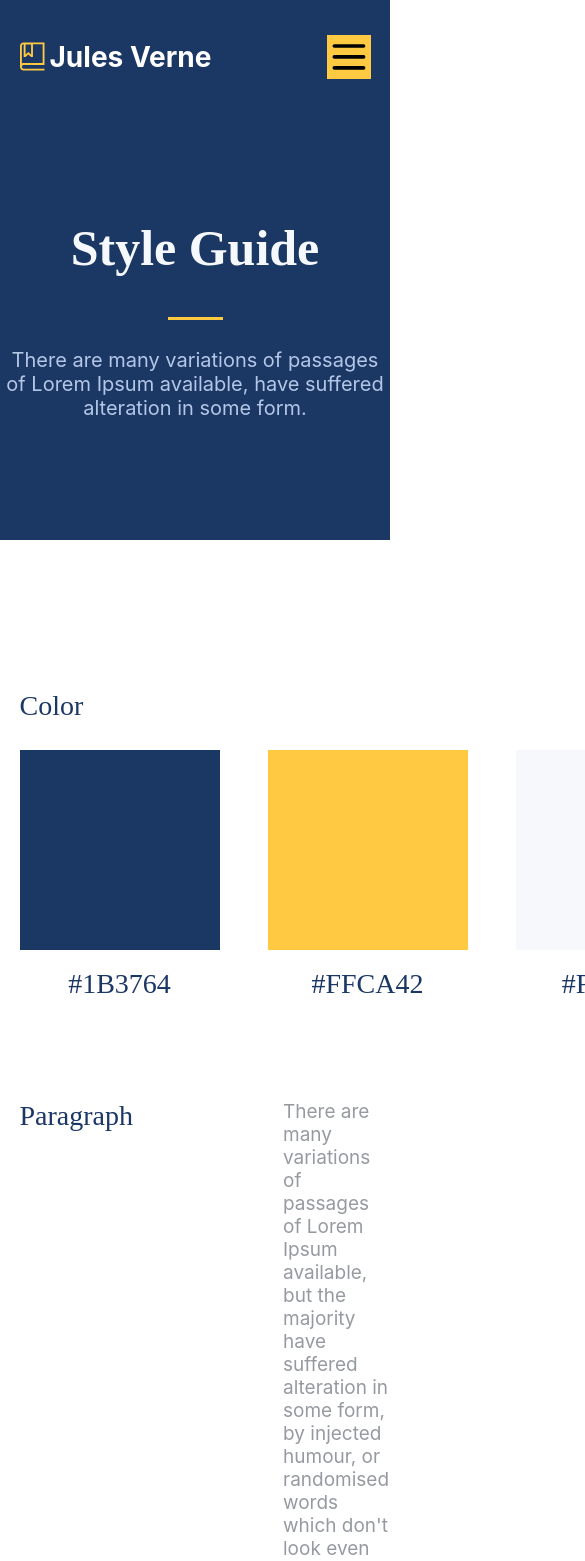
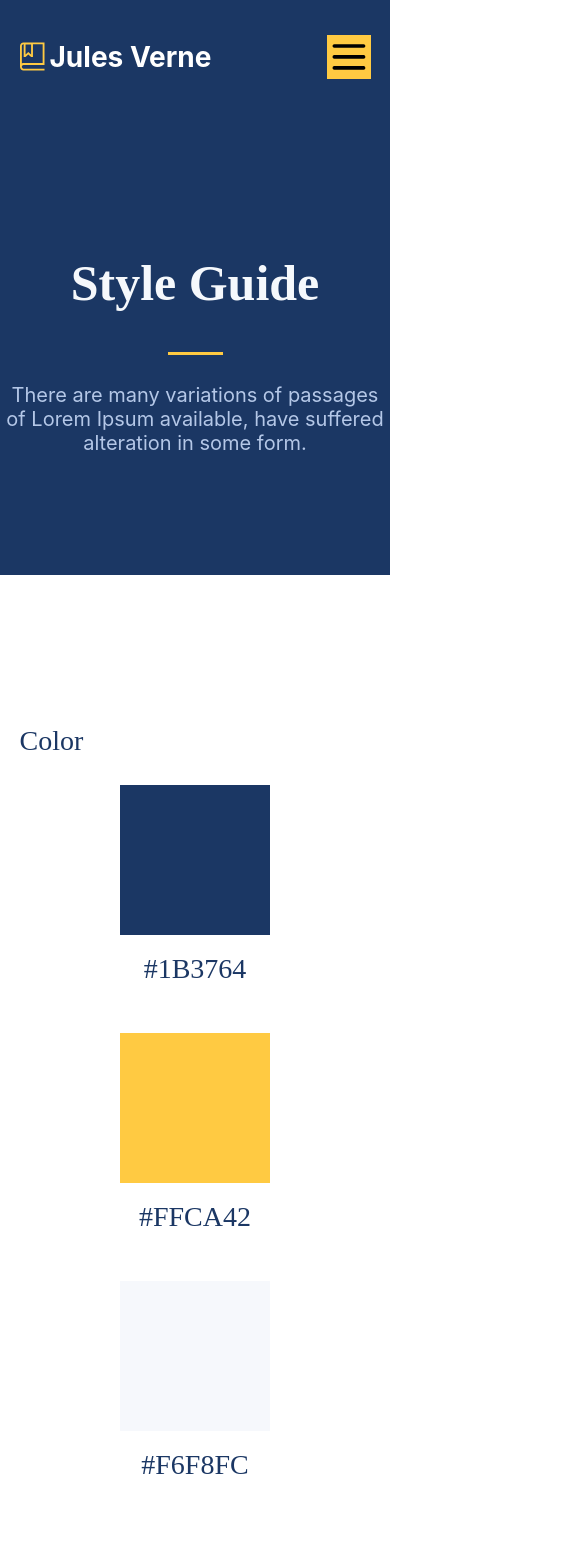
Before and after one commit to liensanchez/julesverne, a Vue app in the folder client/: page /styles-guide in a window 390 px wide. Shown: the top 1561 px of the page, 585 px wide, since content can reach past the window. Built offline with nearby package versions, Linux system fonts and the light colour scheme.

Commit message:
fixes footer

```diff
--- a/client/src/components/Home/HomeHero.vue
+++ b/client/src/components/Home/HomeHero.vue
@@ -12,7 +12,7 @@ export default {
   },
   data() {
     return {
-      HeroTitle: "Books are uniquelyportable magic ",
+      HeroTitle: "Books are uniquely portable magic ",
       HeroTitleStyle: {
         color: "#FFFFFF",
       },
@@ -149,6 +149,13 @@ export default {
         }
       }
 
+      .home-hero-count {
+        span,
+        p {
+          font-size: 20px;
+        }
+      }
+
       .desktop-book {
         display: none;
       }
--- a/client/src/components/Home/OtherBooks.vue
+++ b/client/src/components/Home/OtherBooks.vue
@@ -150,5 +150,15 @@ export default {
       color: #b4c7e7;
     }
   }
+
+  @media (max-width: 1200px) {
+    .otherbooks-preview {
+      flex-direction: column;
+
+      .otherbook-content {
+        width: 100%;
+      }
+    }
+  }
 }
 </style>
--- a/client/src/components/StylesView/Colors.vue
+++ b/client/src/components/StylesView/Colors.vue
@@ -44,13 +44,13 @@
     }
 
     .color-yellow {
-      background: #FFCA42;
+      background: #ffca42;
       height: 200px;
       width: 200px;
     }
 
     .color-white {
-      background: #F6F8FC;
+      background: #f6f8fc;
       height: 200px;
       width: 200px;
     }
@@ -61,5 +61,19 @@
       color: #1b3764;
     }
   }
+
+  @media (max-width: 1200px) {
+    flex-direction: column;
+
+    .color-box {
+      .color-blue,
+      .color-yellow,
+      .color-white {
+        width: 150px;
+        height: 150px;
+      }
+
+    }
+  }
 }
 </style>
--- a/client/src/components/global/ButtonBig.vue
+++ b/client/src/components/global/ButtonBig.vue
@@ -36,5 +36,10 @@ export default {
     text-decoration: underline;
     transform: scale(1.1);
   }
+
+  @media (max-width: 1200px) {
+    padding: 10px 75px;
+    font-size: 15px;
+  }
 }
 </style>
--- a/client/src/components/global/ButtonSmall.vue
+++ b/client/src/components/global/ButtonSmall.vue
@@ -37,5 +37,10 @@ export default {
     text-decoration: underline;
     transform: scale(1.1);
   }
+
+  @media (max-width: 1200px) {
+    font-size: 15px;
+    padding: 15px;
+  }
 }
 </style>
--- a/client/src/components/global/Footer.vue
+++ b/client/src/components/global/Footer.vue
@@ -443,5 +443,12 @@
       color: #ffffff;
     }
   }
+
+  @media (max-width: 1200px) {
+    .footer-top {
+      flex-direction: column;
+      gap: 25px;
+    }
+  }
 }
 </style>
--- a/client/src/components/global/NavBar.vue
+++ b/client/src/components/global/NavBar.vue
@@ -310,6 +310,7 @@ export default {
   }
 
   @media (max-width: 1200px) {
+    padding: 35px 0;
     .mobile-menu {
       margin-top: -35px;
       display: flex;
@@ -367,6 +368,7 @@ export default {
 
       .option-burger {
         display: flex;
+        justify-content: center;
         width: 50px;
         background: #FFCA42;;
         border: none;
--- a/client/src/components/global/Paragraph.vue
+++ b/client/src/components/global/Paragraph.vue
@@ -22,4 +22,10 @@ export default {
   color: #969AA0;
   font-weight: 400px;
 }
+
+@media (max-width: 768px) {
+  .paragraph {
+    font-size: 16px;
+  }
+}
 </style>
--- a/client/src/components/global/Titles.vue
+++ b/client/src/components/global/Titles.vue
@@ -55,4 +55,30 @@ export default {
 .t-6 {
   font-size: 22px;
 }
+
+@media (max-width: 768px) {
+  .t-1 {
+    font-size: 50px;
+  }
+
+  .t-2 {
+    font-size: 45px;
+  }
+
+  .t-3 {
+    font-size: 40px;
+  }
+
+  .t-4 {
+    font-size: 28px;
+  }
+
+  .t-5 {
+    font-size: 20px;
+  }
+
+  .t-6 {
+    font-size: 18px;
+  }
+}
 </style>
--- a/client/src/views/HomeView/Home.vue
+++ b/client/src/views/HomeView/Home.vue
@@ -26,8 +26,8 @@ export default {
   <div>
     <NavBar />
     <HomeHero />
-<!--     <OtherBooks />
-    <AboutAutor />
+<!--     <OtherBooks /> -->
+<!--     <AboutAutor />
     <CallToAction />
     <AuthorsCharacteristics />
     <Footer /> -->
--- a/client/src/views/StylesView/Styles.vue
+++ b/client/src/views/StylesView/Styles.vue
@@ -76,7 +76,7 @@ export default {
     <div class="body-styles">
       <div class="custom-container">
         <div class="content-styles">
-          <Colors />
+          <Colors /><!--
           <div class="paragraph-container">
             <p class="demo-title">Paragraph</p>
             <Paragraph :text="this.paragraph" />
@@ -124,7 +124,7 @@ export default {
             <SingleInput />
             <TextInput />
             <SubmitButton />
-          </div>
+          </div> -->
         </div>
       </div>
     </div>
```
